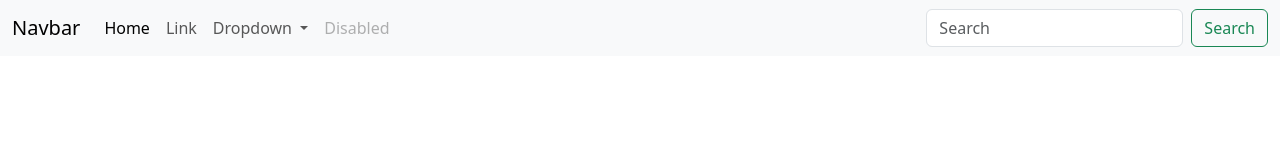
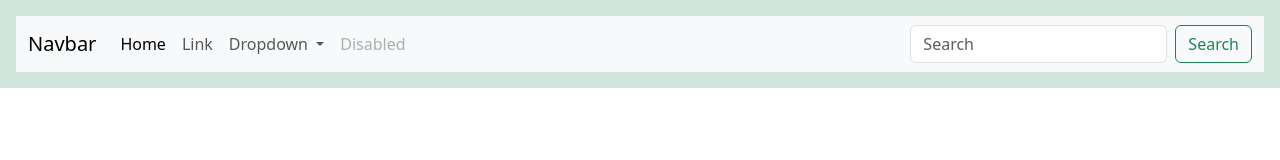
Before and after one commit to ManulaHashan/HMS, a website: page test.html in a window 1280 px wide. Drawn offline with nearby package versions, Linux system fonts and the light colour scheme.

Commit message:
Change background color

```diff
--- a/test.html
+++ b/test.html
@@ -11,6 +11,7 @@
 </head>
 <body>
 
+  <div class="p-3 mb-2 bg-success-subtle text-success-emphasis">
   <nav class="navbar navbar-expand-lg bg-body-tertiary">
     <div class="container-fluid">
       <a class="navbar-brand" href="#">Navbar</a>
@@ -47,6 +48,7 @@
       </div>
     </div>
   </nav>
+  </div>
 
 </body>
 </html>
```
